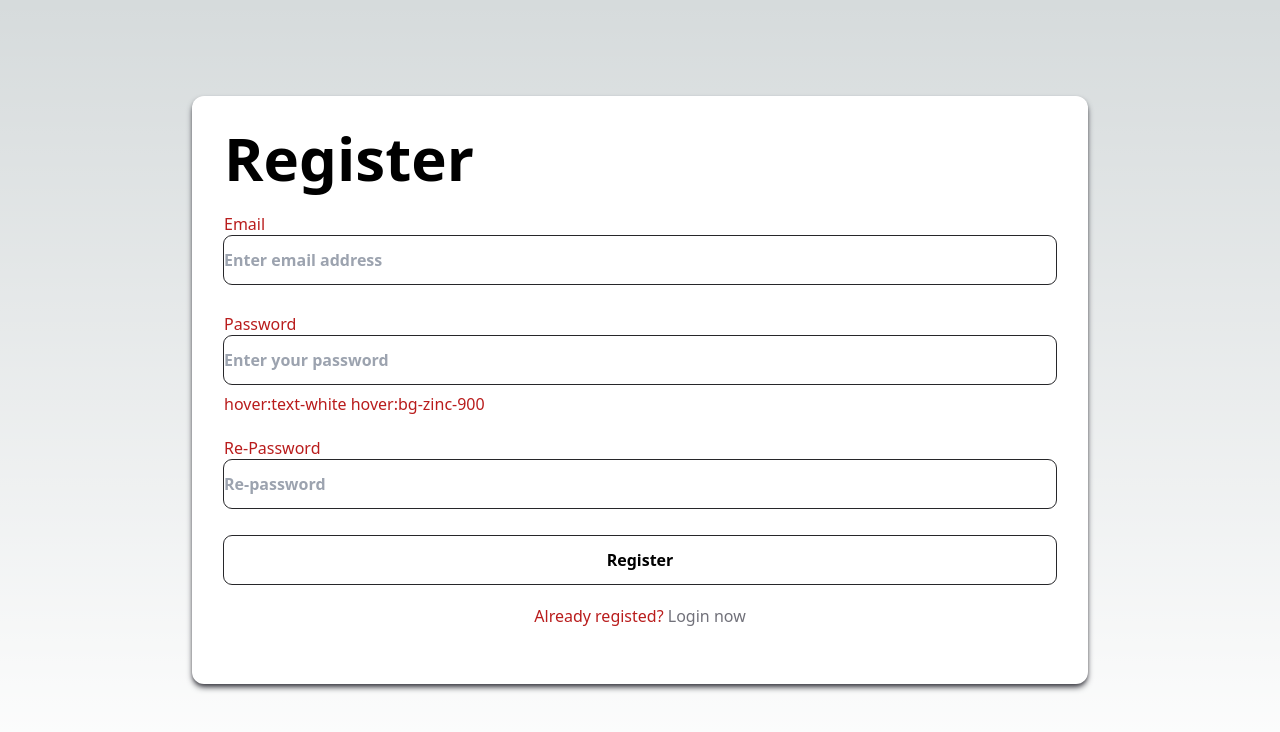
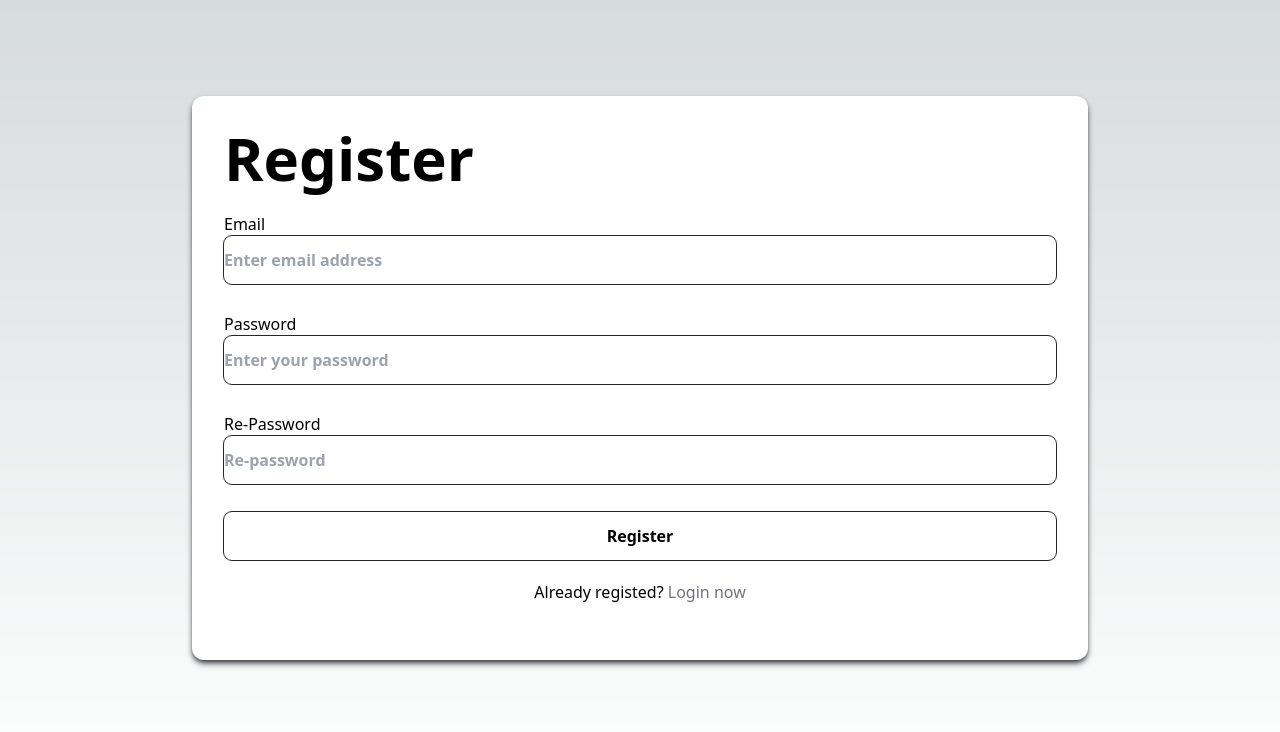
Before and after one commit to Gordoxmon/Jemis, a Next.js app in the folder jemis/: page /register in a window 1280 px wide. Shown: the top 732 px of the page. Built offline with nearby package versions, Linux system fonts and the light colour scheme.

Commit message:
leve correção no registro

```diff
--- a/jemis/src/app/register/page.tsx
+++ b/jemis/src/app/register/page.tsx
@@ -7,7 +7,7 @@ export default async function Home() {
   return (
     <main className="justify-center align-middle  w-4/5 h-4/5  lg:min-w-3/5 lg:min-h-3/5 font-sans text-black">
       <Card title="Register">
-        <form action="" className="my-6 text-red-700">
+        <form action="" className="my-6">
           <div className="flex flex-col space-y-5">
             <InputText
               id="email"
@@ -26,7 +26,6 @@ export default async function Home() {
             >
               Password
             </InputText>
-            hover:text-white hover:bg-zinc-900
             <InputText
               id="repassword"
               name="repassword"
```
